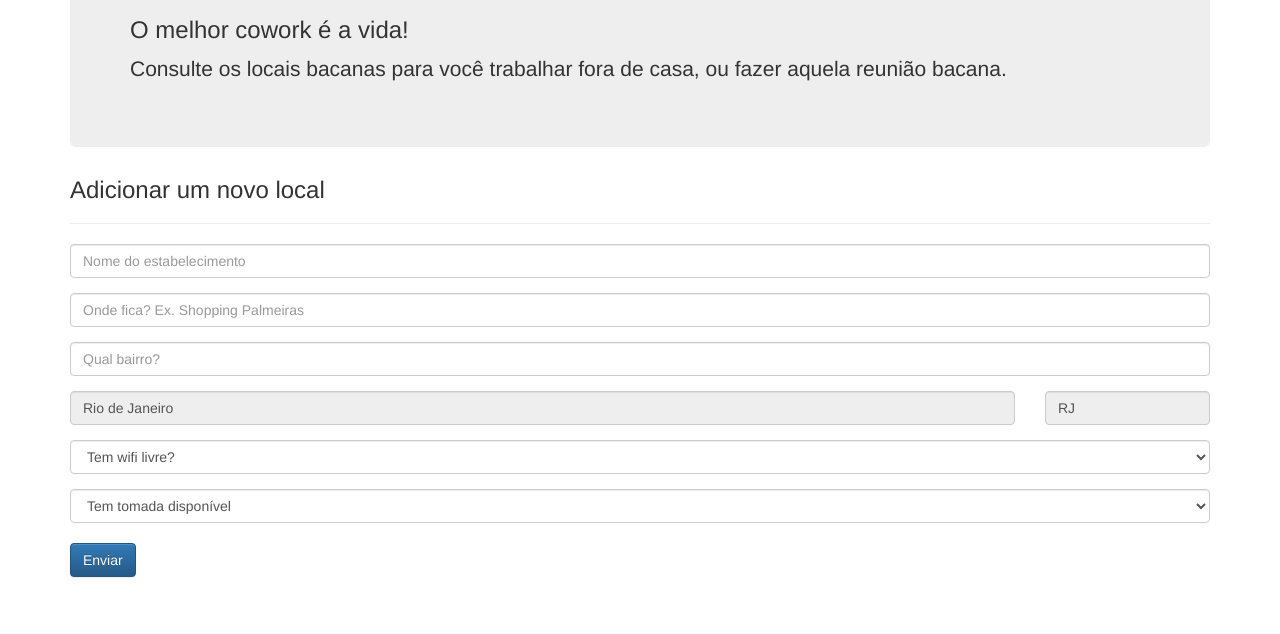
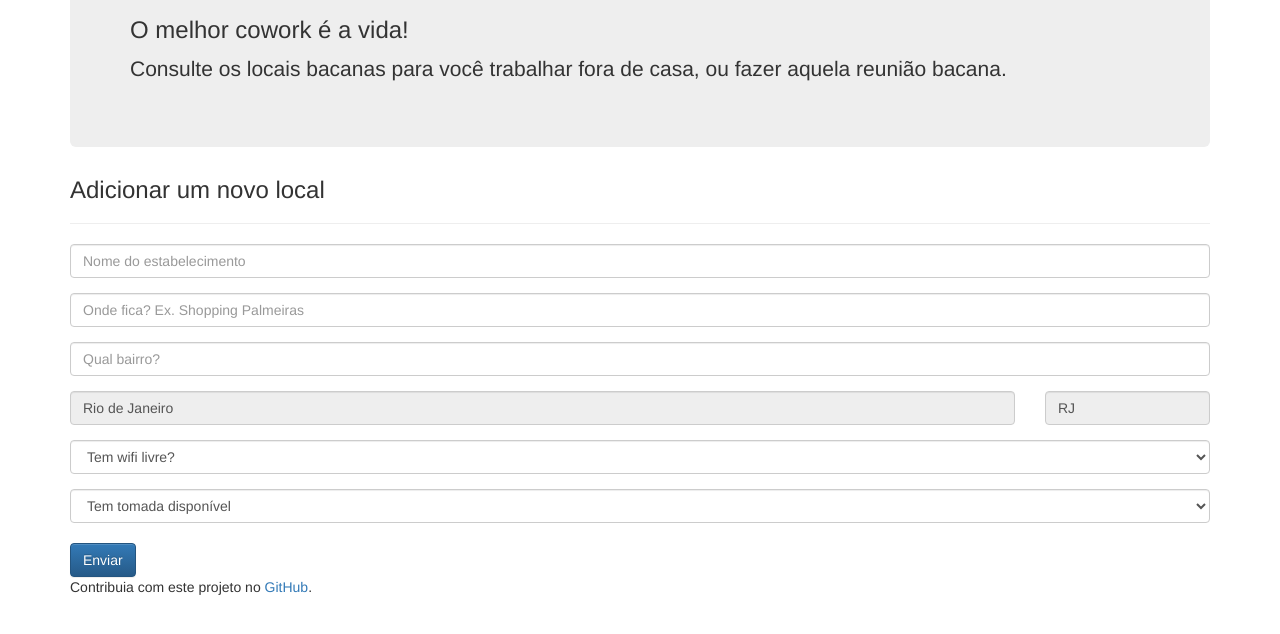
Before and after one commit to felipefernandes/nomade, a website: page adicionar.html in a window 1280 px wide. Shown: the part 140-774 px from the top of the page. Drawn offline with Linux system fonts and the light colour scheme.

Commit message:
Adicionando o FOOTER

```diff
--- a/adicionar.html
+++ b/adicionar.html
@@ -88,6 +88,12 @@
     </div><!-- row -->
   </div><!-- container -->
 
+  <footer id="rodape" class="row">
+    <div class="container">
+      Contribuia com este projeto no <a href="https://github.com/felipefernandes/nomade/" target="_blank">GitHub</a>.
+    </div>
+  </footer><!-- rodape -->
+
 <script lang="Javascript" src="assets/components/jquery/dist/jquery.min.js"></script>
 <script lang="javascript" src="assets/components/bootstrap/dist/js/bootstrap.min.js"></script>
 <script lang="Javascript" src="assets/scripts.js"></script>
--- a/assets/style.css
+++ b/assets/style.css
@@ -5,3 +5,7 @@
 select[multiple], select[size] {
   height: 34px;
 }
+
+footer {
+  margin-top: 30px;
+}
```
Also changed, not shown: index.html (+6 -0 lines).
